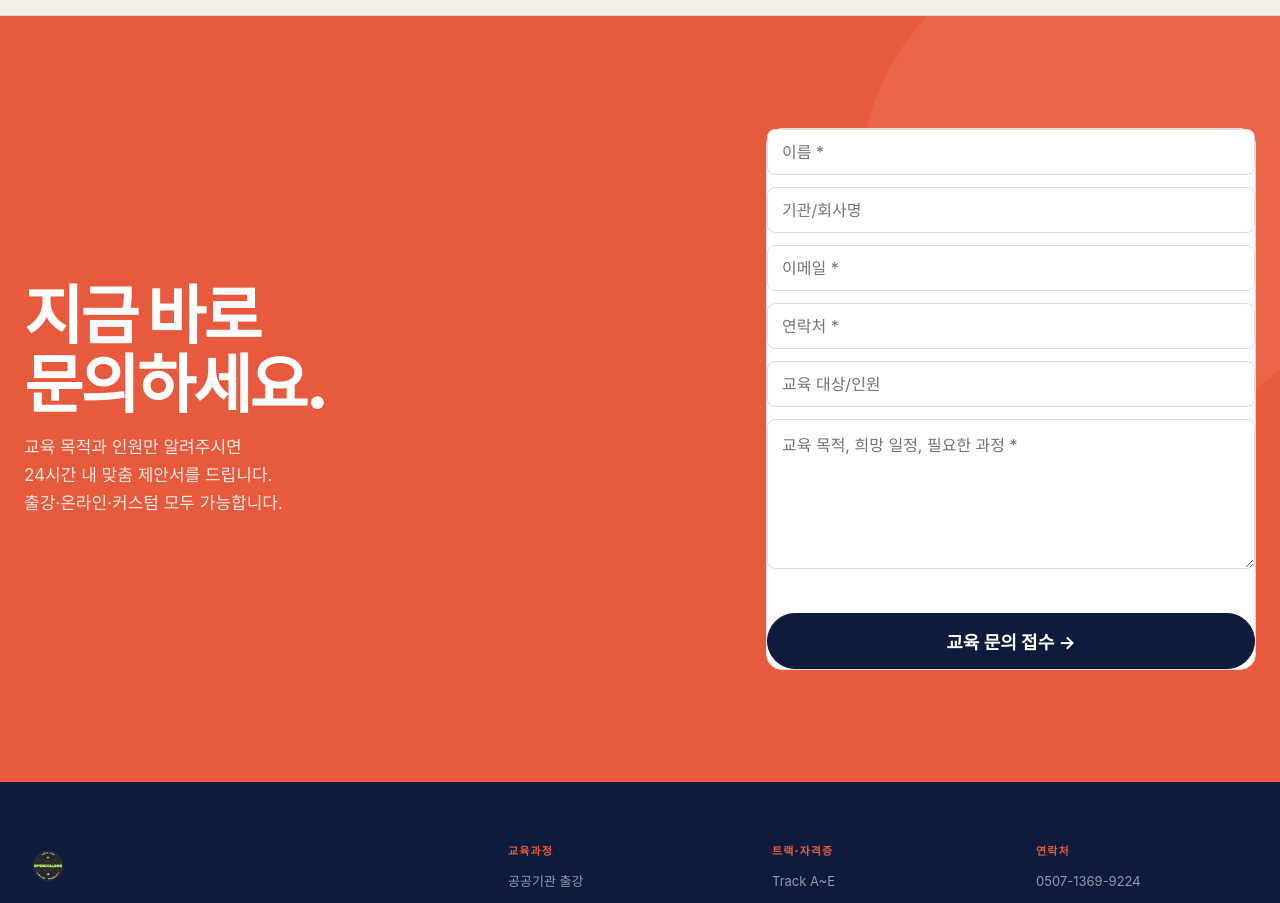
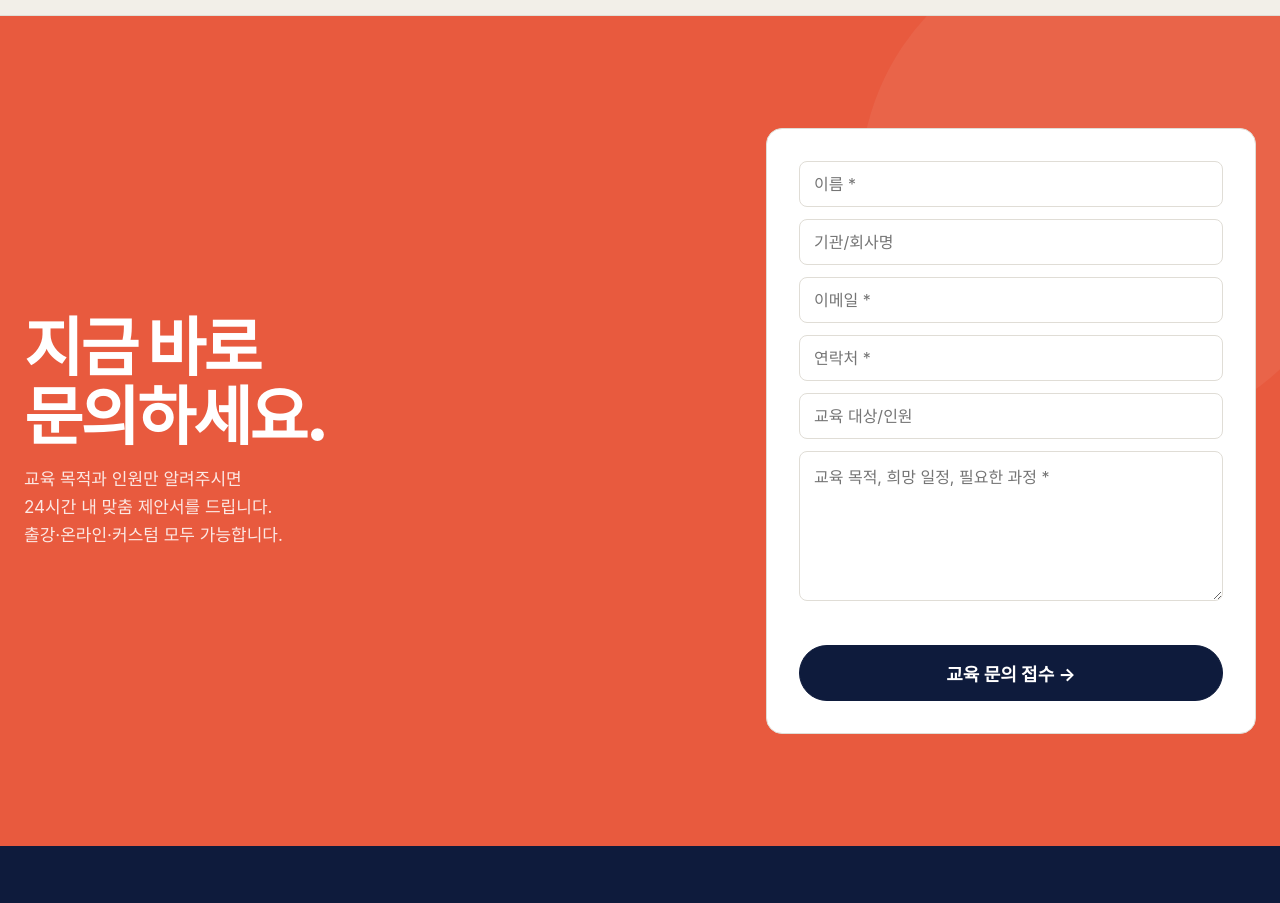
Before and after one commit to Ssongcm45/ai-opencollege, a Next.js app: page / in a window 1280 px wide. Shown: the part 9401-10304 px from the top of the page. Built offline with nearby package versions, Linux system fonts and the light colour scheme; no server answers; the database is empty; a web font is replaced by a local one.

Commit message:
Restore form-card padding
Co-Authored-By: Claude Sonnet 4.6 <noreply@anthropic.com>

```diff
--- a/app/globals.css
+++ b/app/globals.css
@@ -275,6 +275,7 @@ footer { background: var(--navy); color: #fff; padding: 60px 0 30px; }
 .article-card { border-top: 2px solid var(--navy); padding-top: 20px; }
 .article-body { color: var(--t2); font-size: 17px; line-height: 1.8; white-space: pre-line; }
 .admin-layout { background: var(--cream); min-height: 100vh; padding: 60px 0; }
+.form-card { padding: 32px; }
 .form-grid { display: grid; gap: 12px; }
 .input, .textarea { background: #fff; border: 1px solid var(--bd); border-radius: 8px; color: var(--navy); padding: 12px 14px; width: 100%; box-sizing: border-box; }
 .textarea { min-height: 150px; resize: vertical; }
```
